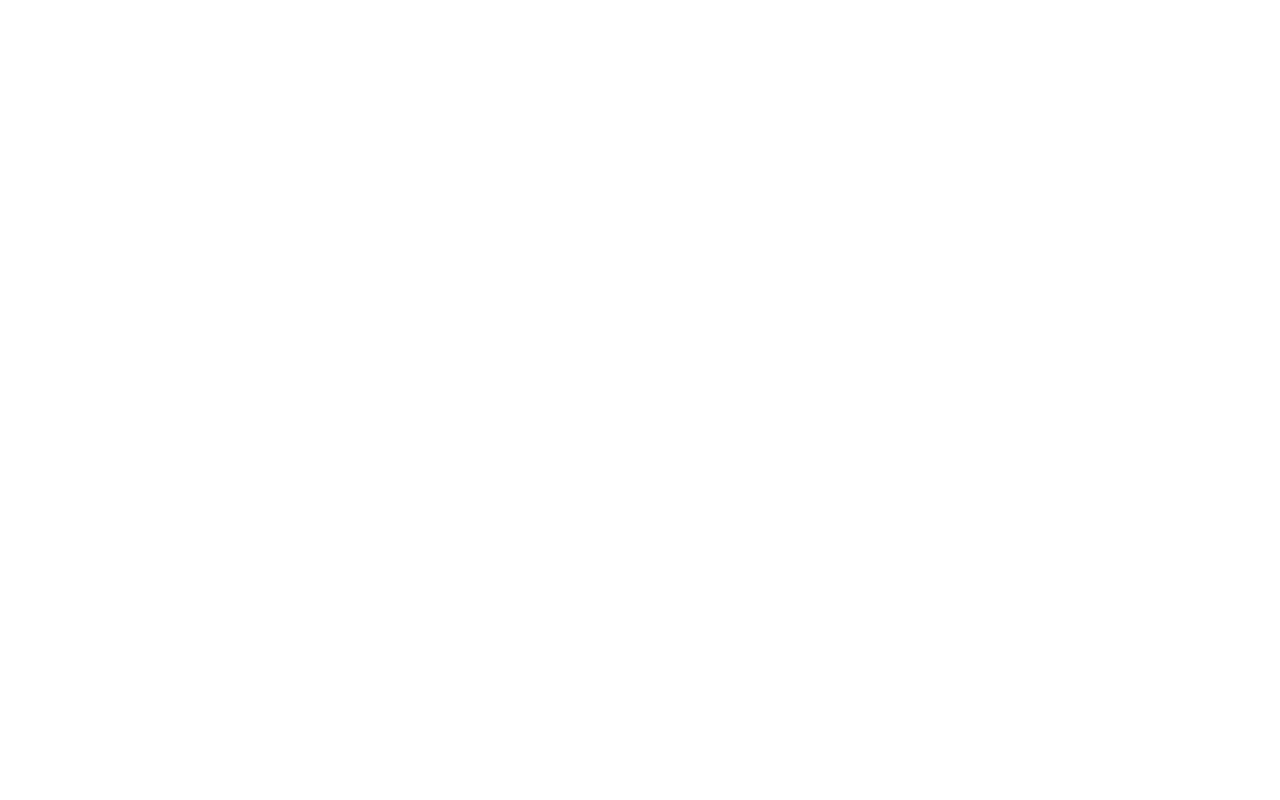
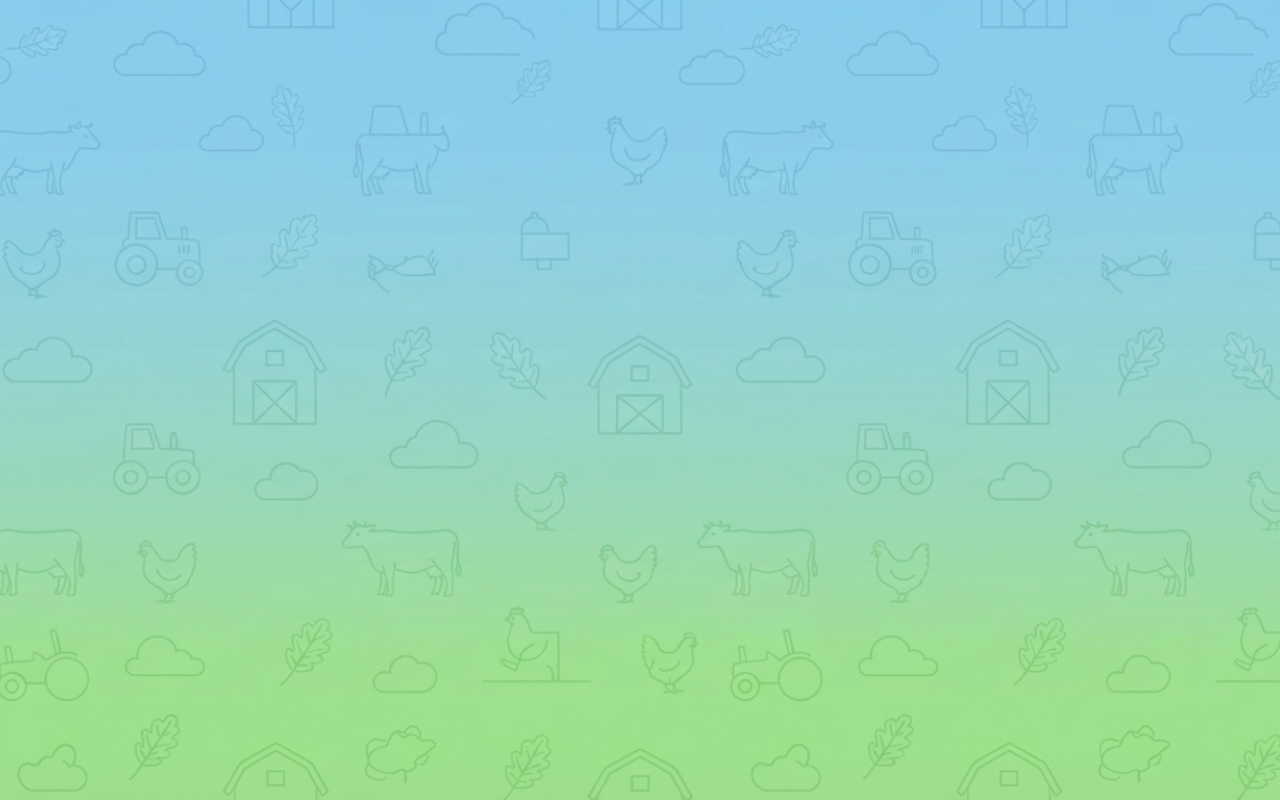
Before and after one commit to andreluizdevolper/iftm, a plain HTML site: page jogo_da_memoria/jogo.html in a window 1280 px wide. Drawn offline with Linux system fonts and the light colour scheme.

Commit message:
Add files via upload

```diff
--- a/jogo_da_memoria/css/cadastro.css
+++ b/jogo_da_memoria/css/cadastro.css
@@ -9,8 +9,18 @@ body{
     justify-content: center;
     align-items: center;
     min-height: 100vh;
-    background: linear-gradient(90deg, rgba(42, 123, 155, 1) 0%, rgba(87, 199, 133, 1) 50%, rgba(237, 221, 83, 1) 100%);
 }
+body {
+
+  background-image: url('../img/fazenda.png');
+  background-size: cover;
+  background-position: center;
+  background-repeat: no-repeat;
+  background-attachment: fixed;
+  min-height: 100vh;
+  margin: 0;
+}
+
 .login{
     text-align: center;
     width: fit-content;
@@ -32,11 +42,11 @@ body{
 }
 form{
     width: 300px;
-    height: 100px;
+    height: 200px;
 
 }
 
-#cadUser, #cadsenha #confsenha{
+#cadUser, #cadsenha, #cadconfsenha {
     width: 100%;
     padding: 6px 2px;
     border: none;
@@ -45,11 +55,9 @@ form{
     background: transparent;
 }
 
-
-#cadUser:focus, #cadsenha:focus {
+#cadUser:focus, #cadsenha:focus, #cadconfsenha:focus {
     border-bottom-color: #4caf50;
 }
-
 #link:visited, :hover{
     color: black;
 
--- /dev/null
+++ b/jogo_da_memoria/css/jogo.css
@@ -0,0 +1,17 @@
+*{
+    padding: 0%;
+    margin: 0%;
+    box-sizing: border-box;
+
+}
+
+body {
+
+  background-image: url('../img/fazenda.png');
+  background-size: cover;
+  background-position: center;
+  background-repeat: no-repeat;
+  background-attachment: fixed;
+  min-height: 100vh;
+  margin: 0;
+}
--- a/jogo_da_memoria/css/login.css
+++ b/jogo_da_memoria/css/login.css
@@ -9,7 +9,17 @@ body{
     justify-content: center;
     align-items: center;
     min-height: 100vh;
-    background: linear-gradient(90deg, rgba(42, 123, 155, 1) 0%, rgba(87, 199, 133, 1) 50%, rgba(237, 221, 83, 1) 100%);
+    /* background: linear-gradient(90deg, rgba(42, 123, 155, 1) 0%, rgba(87, 199, 133, 1) 50%, rgba(237, 221, 83, 1) 100%); */
+}
+body {
+
+  background-image: url('../img/fazenda.png');
+  background-size: cover;
+  background-position: center;
+  background-repeat: no-repeat;
+  background-attachment: fixed;
+  min-height: 100vh;
+  margin: 0;
 }
 .login{
     text-align: center;
--- a/jogo_da_memoria/jogo.html
+++ b/jogo_da_memoria/jogo.html
@@ -1,11 +1,20 @@
 <!DOCTYPE html>
-<html lang="pt">
+<html lang="en">
 <head>
     <meta charset="UTF-8">
     <meta name="viewport" content="width=device-width, initial-scale=1.0">
     <title>Document</title>
+    <script src="js/jogo.js"></script>
+    <link rel="stylesheet" href="css/jogo.css">
 </head>
 <body>
-
+    <header>
+        <ul>
+            <li></li>
+            <li></li>
+            <li></li>
+            <li></li>
+        </ul>
+    </header>
 </body>
 </html>
--- a/jogo_da_memoria/js/cadastro.js
+++ b/jogo_da_memoria/js/cadastro.js
@@ -3,9 +3,13 @@ const cadastro = document.getElementById("btnCadastrar");
 cadastro.addEventListener("click", function() {
   const novoUser = document.getElementById("cadUser").value;
   const novasenha = document.getElementById("cadsenha").value;
-
+  const confsenha = document.getElementById("cadconfsenha").value;
   if (novoUser === "" || novasenha === "") {
     alert("Preencha todos os campos!");
+    return;
+  }
+  if(novasenha != confsenha){
+    alert("Senhas divergentes")
     return;
   }
 
```
Also changed, not shown: jogo_da_memoria/cadastro.html (+2 -1 lines), jogo_da_memoria/index.html (+3 -3 lines), jogo_da_memoria/js/login.js (+7 -2 lines), jogo_da_memoria/img/fazenda.png (added), jogo_da_memoria/js/jogo.js (added).
